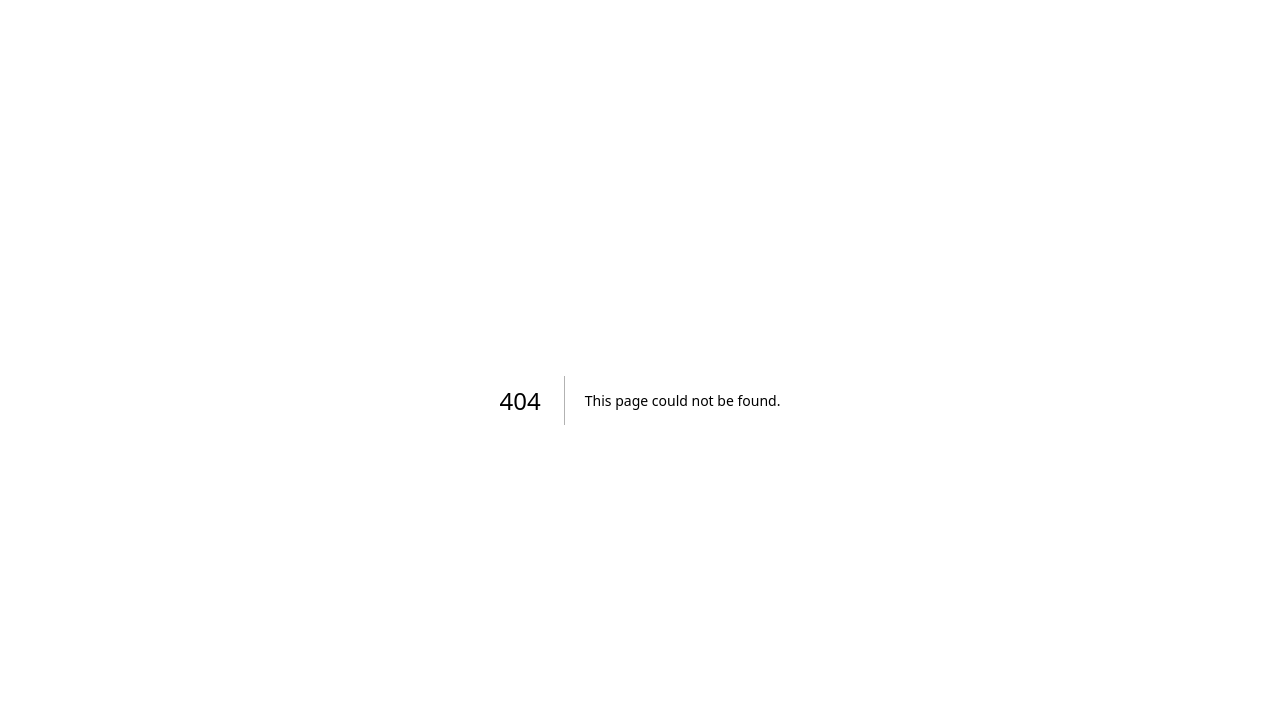
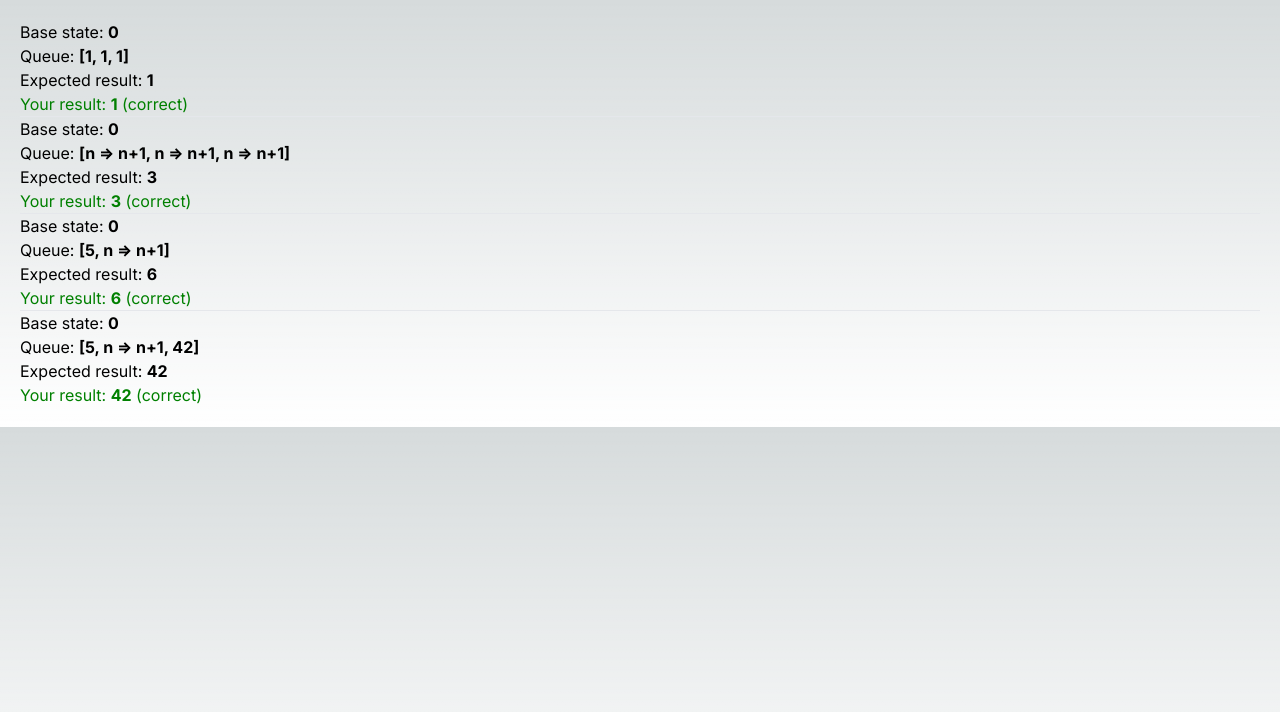
Before and after one commit to chut89/demo-set-intersection-client, a Next.js app: page /process-state-queue in a window 1280 px wide. Before the commit this address had no page. Shown: the top 712 px of the page. Built offline with nearby package versions, Linux system fonts and the light colour scheme.

Commit message:
Try to implement simple process state queue by myself

```diff
--- a/src/app/page.tsx
+++ b/src/app/page.tsx
@@ -35,6 +35,9 @@
         <li>
           <Link href="/chat">Chat example</Link>
         </li>
+        <li>
+          <Link href="/process-state-queue">Try to implement simple state queue myself!</Link>
+        </li>
       </ul>
     </nav>
   )
--- /dev/null
+++ b/src/app/process-state-queue/page.tsx
@@ -0,0 +1,74 @@
+import { getFinalState } from './processQueue.tsx';
+import '../globals.css';
+function increment(n) {
+  return n + 1;
+}
+increment.toString = () => 'n => n+1';
+
+export default function App() {
+  return (
+    <>
+      <TestCase
+        baseState={0}
+        queue={[1, 1, 1]}
+        expected={1}
+      />
+      <hr />
+      <TestCase
+        baseState={0}
+        queue={[
+          increment,
+          increment,
+          increment
+        ]}
+        expected={3}
+      />
+      <hr />
+      <TestCase
+        baseState={0}
+        queue={[
+          5,
+          increment,
+        ]}
+        expected={6}
+      />
+      <hr />
+      <TestCase
+        baseState={0}
+        queue={[
+          5,
+          increment,
+          42,
+        ]}
+        expected={42}
+      />
+    </>
+  );
+}
+
+function TestCase({
+  baseState,
+  queue,
+  expected
+}) {
+  const actual = getFinalState(baseState, queue);
+  return (
+    <>
+      <p>Base state: <b>{baseState}</b></p>
+      <p>Queue: <b>[{queue.join(', ')}]</b></p>
+      <p>Expected result: <b>{expected}</b></p>
+      <p style={{
+        color: actual === expected ?
+          'green' :
+          'red'
+      }}>
+        Your result: <b>{actual}</b>
+        {' '}
+        ({actual === expected ?
+          'correct' :
+          'wrong'
+        })
+      </p>
+    </>
+  );
+}
--- /dev/null
+++ b/src/app/process-state-queue/processQueue.tsx
@@ -0,0 +1,12 @@
+export function getFinalState(baseState, queue) {
+  let finalState = baseState;
+
+  queue.forEach(el => {
+    if (Number.isInteger(el)) {
+      finalState = el;
+    } else if (el instanceof Function) {
+      finalState = el(finalState);
+    }
+  });
+  return finalState;
+}
```
